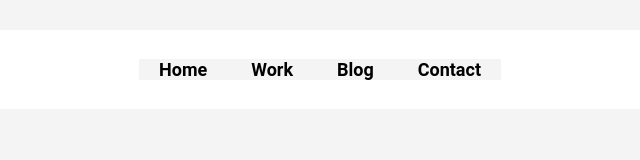
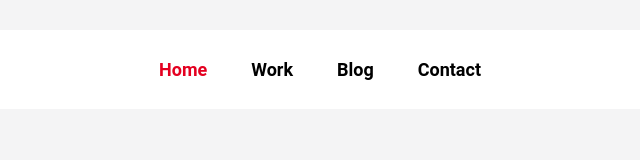
Before and after one commit to DilanMadushan/SE10-website, a plain HTML site: page index.html in a window 1280 px wide. In both pictures the pointer is over the link "Home". Shown: the full height of the page, 320-960 px from the left. Drawn offline with Linux system fonts and the light colour scheme.

Commit message:
add hover effict to nav bar

```diff
--- a/style.css
+++ b/style.css
@@ -1,10 +1,13 @@
 *{
-    background-color: #F4F4F5;
     font-family: 'Roboto', sans-serif;
     margin: 0;
     padding: 0;
     box-sizing: border-box;
     text-decoration: none;
+}
+
+body{
+    background-color: #F4F4F5;
 }
 
 .container{
@@ -31,6 +34,10 @@ nav ul li a{
 
 }
 
+nav ul li a:hover{
+    color:#E40020;
+}
+
 .hedder-image{
     width: 100px;
     margin: 5px 5%;
```
